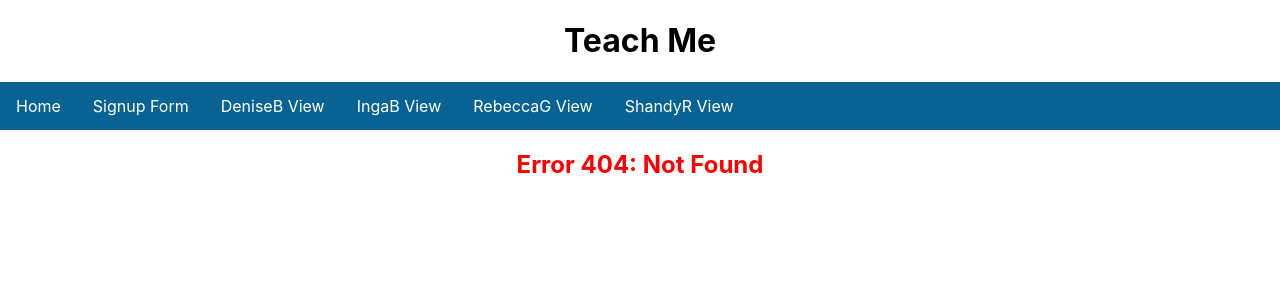
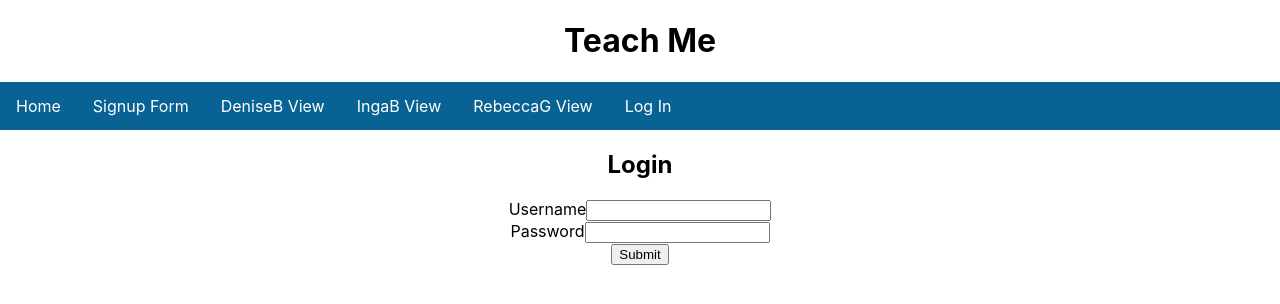
Before and after one commit to CodeOp-tech/FS14-Stars, a React (Create React App) app in the folder Client/: page /login in a window 1280 px wide. Before the commit this address had no page. Shown: the top 304 px of the page. Built offline with nearby package versions, Linux system fonts and the light colour scheme.

Commit message:
login now works

```diff
--- a/Client/src/App.js
+++ b/Client/src/App.js
@@ -2,23 +2,50 @@ import { useEffect, useState } from "react";
 import { useHistory } from "react-router-dom";
 import "./App.css";
 
-
-
+import Local from './helpers/Local';
+import Api from './helpers/Api';
 
 
 import Navbar from './components/Navbar';
 import Routes from './components/Routes';
 
 
+
 function App() {
+  const [user, setUser] = useState(Local.getUser());
+  const [loginErrorMsg, setLoginErrorMsg] = useState('');
+  const history = useHistory();
+
+  // applies POST method from ./helpers/Api.js
+  // saves user token into local storage
+  async function doLogin(username, password) {
+    let response = await Api.loginUser(username, password);
+    if (response.ok) {
+        Local.saveUserInfo(response.data.token, response.data.user);
+        setUser(response.data.user);
+        setLoginErrorMsg('');
+        history.push('/');
+    } else {
+        setLoginErrorMsg('Login failed');
+    }
+}
+
+//logs out user by "forgetting" the token
+function doLogout() {
+  Local.removeUserInfo();
+  setUser(null);
+  history.push('/');
+}
+
     return (
         <div className="App">
-      <h1>Teach Me</h1>
+          <h1>Teach Me</h1>
 
-      <Navbar />
-      <Routes />
+            <Navbar user={user} logoutCb={doLogout}/>
+            <Routes loginCb={(u, p) => doLogin(u, p)}
+                    loginError={loginErrorMsg}/>
 
-    </div>
+        </div>
     )
 }
 
--- a/Client/src/components/Navbar.js
+++ b/Client/src/components/Navbar.js
@@ -11,7 +11,7 @@ function Navbar() {
                    <li><NavLink to="/denisebview">DeniseB View</NavLink></li>
                    <li><NavLink to="/ingabview">IngaB View</NavLink></li>
                    <li><NavLink to="/rebeccagview">RebeccaG View</NavLink></li>
-                   <li><NavLink to="/shandyrview">ShandyR View</NavLink></li>
+                   <li><NavLink to="/login"> Log In </NavLink></li>
                    {/* <li><NavLink to="/error404">Error 404</NavLink></li> */}
                  </ul>
          </nav>
--- a/Client/src/components/Routes.js
+++ b/Client/src/components/Routes.js
@@ -7,11 +7,11 @@ import SignupForm from '../components/SignupForm';
 import DeniseBView from '../views/DeniseBView';
 import IngaBView from '../views/IngaBView';
 import RebeccaGView from '../views/RebeccaGView';
-import ShandyRView from '../views/ShandyRView';
+import LogInView from '../views/LogInView';
 import Error404View from '../components/Error404View';
 
 
-function Routes() {
+function Routes(props) {
 return (
 
      <Switch>
@@ -41,9 +41,12 @@ return (
                     <RebeccaGView />
                </Route>
 
-               {/* ShandyR View */}
-               <Route path="/shandyrview">
-                    <ShandyRView />
+               {/* Changed to LogInView */}
+               <Route path="/login">
+               <LogInView
+                    loginCb={(u, p) => props.loginCb(u, p)}
+                    loginError={props.loginError}
+                />
                </Route>
 
                {/* None of the routes matched: Error 404! */}
--- /dev/null
+++ b/Client/src/helpers/Api.js
@@ -0,0 +1,126 @@
+import Local from './Local';
+
+
+
+class Api {
+
+    /**
+    * Log in a user
+     */
+
+    static async loginUser(username, password) {
+        // Prepare URL and options
+        let url = '/users';
+        let body = { username, password };
+        let options = {
+            method: 'POST',
+            headers: { 'Content-Type': 'application/json' },
+            body: JSON.stringify(body)
+        };
+
+        // Fetch!
+        let response;
+        try {
+            response = await fetch(url, options);
+            if (response.ok) {
+                response.data = await response.json();
+            } else {
+                response.error = `Error ${response.status}: ${response.statusText}`;
+            }
+        } catch (err) {
+            response = { ok: false, error: err.message };
+        }
+
+        return response;
+    }
+
+    /**
+     * Get all users
+     **/
+
+    static async getUsers() {
+        // Prepare URL and options
+        let url = '/login';
+        let options = { method: 'GET' };
+
+        // Fetch!
+        let response;
+        try {
+            response = await fetch(url, options);
+            if (response.ok) {
+                response.data = await response.json();
+            } else {
+                response.error = `Error ${response.status}: ${response.statusText}`;
+            }
+        } catch (err) {
+            response = { ok: false, error: err.message };
+        }
+
+        return response;
+    }
+
+    /**
+     * Get data for user with ID 'userId'
+     */
+
+    static async getUser(userId) {
+        // Prepare URL and options
+        let url = `/users/${userId}`;
+        let options = { method: 'GET', headers: {} };
+
+        // Add JWT token (if it exists)
+        let token = Local.getToken();
+        if (token) {
+            options.headers['Authorization'] = 'Bearer ' + token;
+        }
+
+        // Fetch!
+        let response;
+        try {
+            response = await fetch(url, options);
+            if (response.ok) {
+                response.data = await response.json();
+            } else {
+                response.error = `Error ${response.status}: ${response.statusText}`;
+            }
+        } catch (err) {
+            response = { ok: false, error: err.message };
+        }
+
+        return response;
+    }
+
+    /**
+     * General purpose GET (for routes like /members-only)
+     */
+
+    static async getContent(route) {
+        // Prepare URL and options
+        let url = route;
+        let options = { method: 'GET', headers: {} };
+
+        // Add JWT token (if it exists) in case content is protected
+        let token = Local.getToken();
+        if (token) {
+            options.headers['Authorization'] = 'Bearer ' + token;
+        }
+
+        // Fetch!
+        let response;
+        try {
+            response = await fetch(url, options);
+            if (response.ok) {
+                response.data = await response.json();
+            } else {
+                response.error = `Error ${response.status}: ${response.statusText}`;
+            }
+        } catch (err) {
+            response = { ok: false, error: err.message };
+        }
+
+        return response;
+    }
+
+}
+
+export default Api;
--- /dev/null
+++ b/Client/src/helpers/Local.js
@@ -0,0 +1,49 @@
+/**
+ * All localStorage implementation is here
+ **/
+
+
+ class Local {
+
+    static saveUserInfo(token, user) {
+        localStorage.setItem('token', token);
+        localStorage.setItem('user', JSON.stringify(user));
+    }
+
+    static removeUserInfo() {
+        localStorage.removeItem('token');
+        localStorage.removeItem('user');
+    }
+
+    static getToken() {
+        return (localStorage.getItem('token') || '');
+    }
+
+    static getUser() {
+        let userjson = localStorage.getItem('user');
+        return userjson ? JSON.parse(userjson) : null;
+    }
+
+    static getUserId() {
+        let userjson = localStorage.getItem('user');
+        if (!userjson) {
+            return '';
+        }
+
+        let user = JSON.parse(userjson);
+        return user.id;
+    }
+
+    static getUsername() {
+        let userjson = localStorage.getItem('user');
+        if (!userjson) {
+            return '';
+        }
+
+        let user = JSON.parse(userjson);
+        return user.username;
+    }
+}
+
+
+export default Local;
--- /dev/null
+++ b/Client/src/views/LogInView.js
@@ -0,0 +1,74 @@
+import React, { useState } from 'react';
+
+
+function LogInView(props) {
+    const [username, setUsername] = useState('');
+    const [password, setPassword] = useState('');
+
+// Set the values of username and password
+    function handleChange(event) {
+        let { name, value } = event.target;
+        switch (name) {
+            case 'usernameInput':
+                setUsername(value);
+                break;
+            case 'passwordInput':
+                setPassword(value);
+                break;
+            default:
+                break;
+        }
+    }
+
+    function handleSubmit(event) {
+        event.preventDefault();
+        props.loginCb(username, password);
+    }
+
+    return (
+        <div className="LoginView row">
+            <div className="col-4 offset-4">
+                <h2>Login</h2>
+
+                {
+                    props.loginError && (
+                        <div className="alert alert-danger">{props.loginError}</div>
+                    )
+                }
+
+                <form onSubmit={handleSubmit}>
+                    <div className="form-group">
+                        <label>Username
+                            <input
+                                type="text"
+                                name="usernameInput"
+                                required
+                                className="form-control"
+                                value={username}
+                                onChange={handleChange}
+                            />
+                        </label>
+                    </div>
+
+                    <div className="form-group">
+                        <label>Password
+                            <input
+                                type="password"
+                                name="passwordInput"
+                                required
+                                className="form-control"
+                                value={password}
+                                onChange={handleChange}
+                            />
+                        </label>
+                    </div>
+
+                    <button type="submit" className="btn btn-primary">Submit</button>
+                </form>
+            </div>
+        </div>
+    );
+
+}
+
+export default LogInView;
--- a/Client/src/views/ShandyRView.js
+++ /dev/null
@@ -1,50 +0,0 @@
-import React, { useState } from 'react';
-import { useHistory } from 'react-router-dom';
-//import './App.css';
-
-import Local from './helpers/Local';
-import Api from './helpers/Api';
-
-//import NavBar from './components/NavBar';
-//import Routes from './components/Routes';
-
-
-function App() {
-    const [user, setUser] = useState(Local.getUser());
-    const [loginErrorMsg, setLoginErrorMsg] = useState('');
-    const history = useHistory();
-
-    async function doLogin(username, password) {
-        let response = await Api.loginUser(username, password);
-        if (response.ok) {
-            Local.saveUserInfo(response.data.token, response.data.user);
-            setUser(response.data.user);
-            setLoginErrorMsg('');
-            history.push('/');
-        } else {
-            setLoginErrorMsg('Login failed');
-        }
-    }
-
-    function doLogout() {
-        Local.removeUserInfo();
-        setUser(null);
-        history.push('/');
-    }
-
-    return (
-        <div className="App">
-            <NavBar user={user} logoutCb={doLogout} />
-
-            <div className="container">
-                <Routes
-                    loginCb={(u, p) => doLogin(u, p)}
-                    loginError={loginErrorMsg}
-                />
-            </div>
-        </div>
-    );
-}
-
-
-export default App;
```
Also changed, not shown: Client/src/App.css (line endings or trailing spaces).
